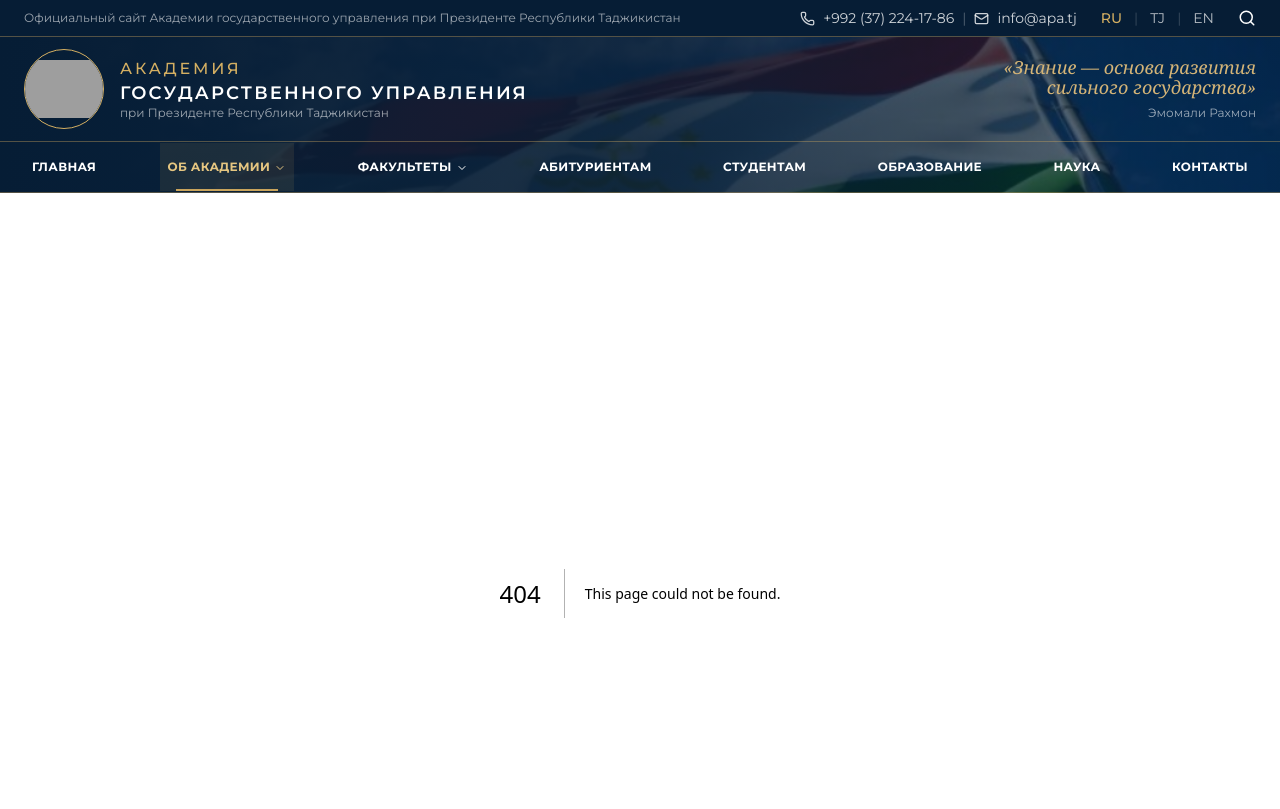
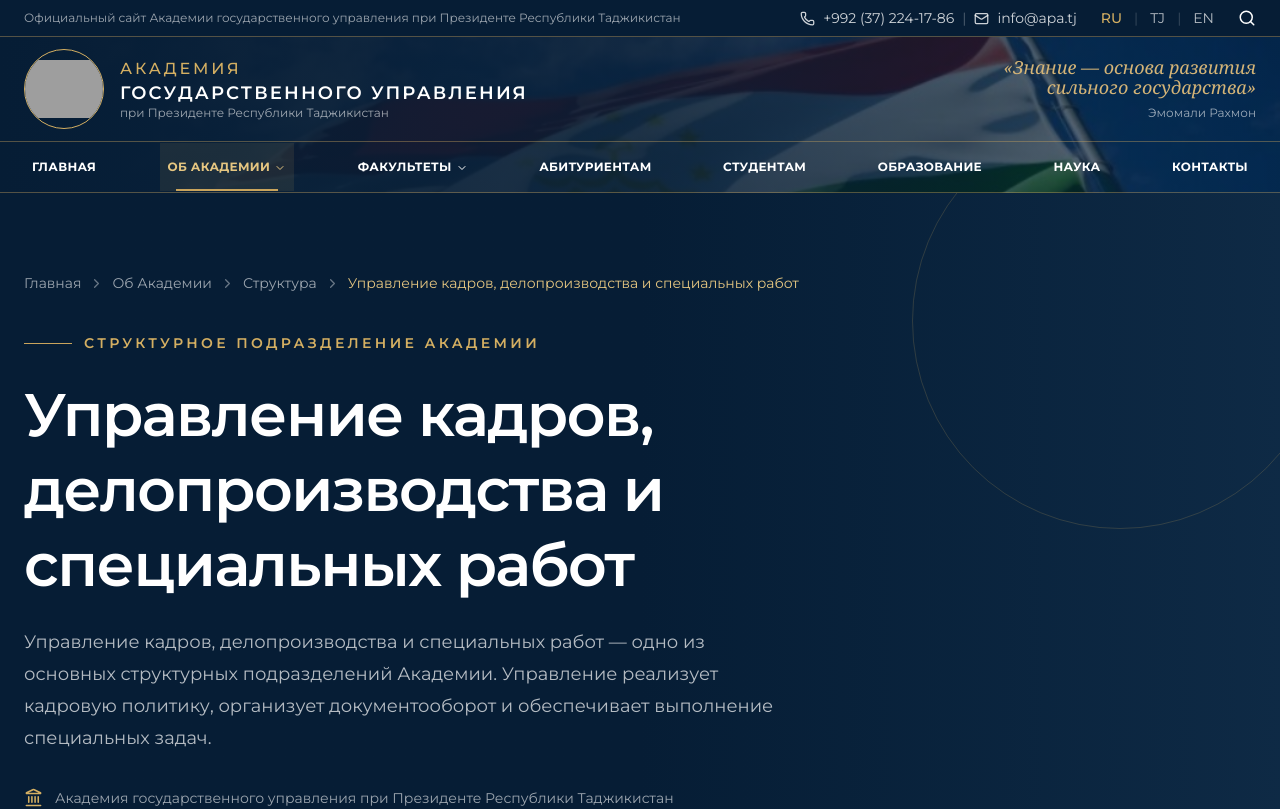
Before and after one commit to karimzade4444/APA, a Next.js app: page /structure/management/educational-process in a window 1280 px wide. Before the commit this address had no page. Shown: the top 809 px of the page. Built offline with nearby package versions, Linux system fonts and the light colour scheme; grey boxes are pictures that could not be loaded.

Commit message:
Распорядок управлении

```diff
--- /dev/null
+++ b/src/app/structure/management/educational-process/page.tsx
@@ -0,0 +1,15 @@
+import type { Metadata } from "next";
+import DepartmentPageTemplate from "@/components/structure/DepartmentPageTemplate";
+import { departments } from "@/data/departments";
+
+export const metadata: Metadata = {
+  title: "Управление учебного процесса | Структура Академии",
+  description:
+    "Структура, руководство и основные направления деятельности управления учебного процесса Академии.",
+};
+
+export default function EducationalProcessPage() {
+  const department = departments["educational-process"];
+
+  return <DepartmentPageTemplate department={department} />;
+}
```
